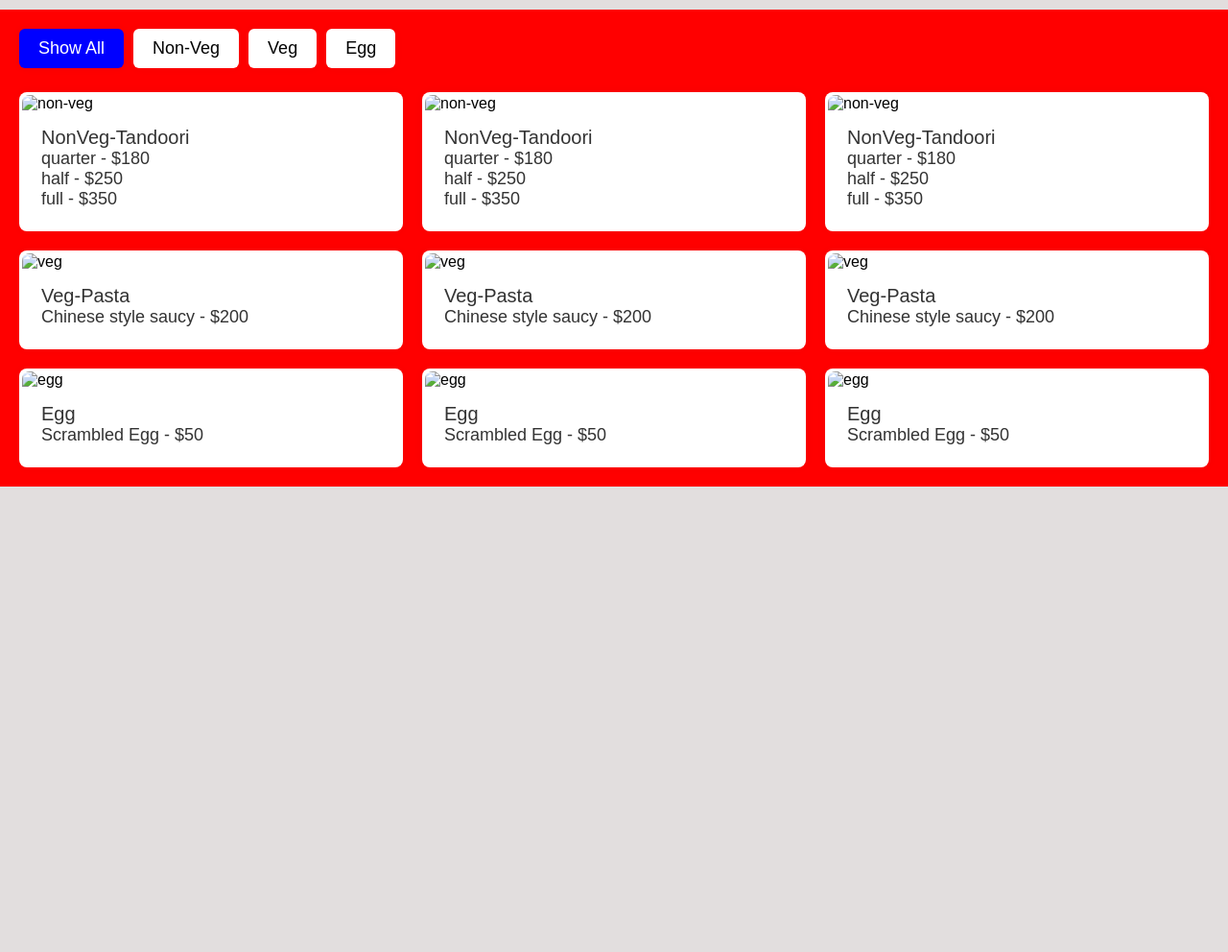
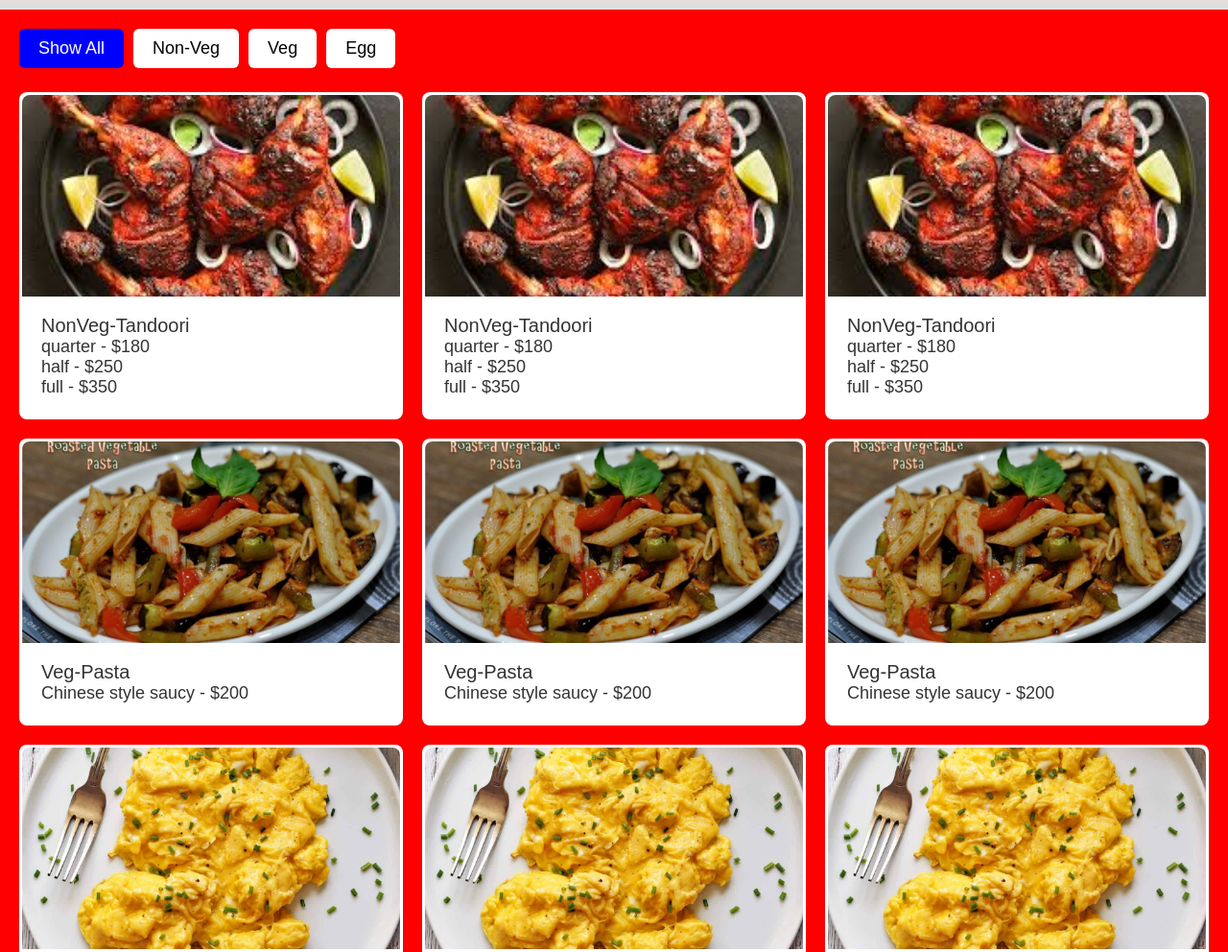
Before and after one commit to KHarish5544/harishnovin, a plain HTML site: page index.html in a window 1280 px wide. Shown: the top 992 px of the page at 96% size. Before the commit the page ends 810 px from the top, so only its background shows below. Drawn offline with Linux system fonts and the light colour scheme.

Commit message:
Update index.html

```diff
--- a/index.html
+++ b/index.html
@@ -19,7 +19,7 @@
         <!-- Images cards to be arranged-->
         <div class="filterable-cards">
             <div class="card" data-name="non-veg">
-                <img src="nonveg-tandoori.jpg" alt="non-veg">
+                <img src="t.jpeg" alt="non-veg">
                 <div class="card-body">
                     <h6 class="card-title">NonVeg-Tandoori</h6>
                     <p class="card-text">
@@ -30,7 +30,7 @@
             </div>
 
             <div class="card" data-name="non-veg">
-                <img src="nonveg-tandoori.jpg" alt="non-veg">
+                <img src="t.jpeg" alt="non-veg">
                 <div class="card-body">
                     <h6 class="card-title">NonVeg-Tandoori</h6>
                     <p class="card-text">
@@ -41,7 +41,7 @@
             </div>
 
             <div class="card" data-name="non-veg">
-                <img src="nonveg-tandoori.jpg" alt="non-veg">
+                <img src="t.jpeg" alt="non-veg">
                 <div class="card-body">
                     <h6 class="card-title">NonVeg-Tandoori</h6>
                     <p class="card-text">
@@ -53,7 +53,7 @@
 
 
             <div class="card" data-name="veg">
-                <img src="veg pasta.jpg" alt="veg">
+                <img src="veg.jpg" alt="veg">
                 <div class="card-body">
                     <h6 class="card-title">Veg-Pasta</h6>
                     <p class="card-text"> Chinese style saucy - $200</p>
@@ -62,7 +62,7 @@
 
 
             <div class="card" data-name="veg">
-                <img src="veg pasta.jpg" alt="veg">
+                <img src="veg.jpg" alt="veg">
                 <div class="card-body">
                     <h6 class="card-title">Veg-Pasta</h6>
                     <p class="card-text"> Chinese style saucy - $200</p>
@@ -70,7 +70,7 @@
             </div>
 
             <div class="card" data-name="veg">
-                <img src="veg pasta.jpg" alt="veg">
+                <img src="veg.jpg" alt="veg">
                 <div class="card-body">
                     <h6 class="card-title">Veg-Pasta</h6>
                     <p class="card-text"> Chinese style saucy - $200</p>
@@ -78,7 +78,7 @@
             </div>
 
             <div class="card" data-name="egg">
-                <img src="Egg.jpeg" alt="egg">
+                <img src="egg.jpg" alt="egg">
                 <div class="card-body">
                     <h6 class="card-title">Egg</h6>
                     <p class="card-text"> Scrambled Egg - $50</p>
@@ -86,7 +86,7 @@
             </div>
 
             <div class="card" data-name="egg">
-                <img src="Egg.jpeg" alt="egg">
+                <img src="egg.jpg" alt="egg">
                 <div class="card-body">
                     <h6 class="card-title">Egg</h6>
                     <p class="card-text"> Scrambled Egg - $50</p>
@@ -94,15 +94,12 @@
             </div>
 
             <div class="card" data-name="egg">
-                <img src="Egg.jpeg" alt="egg">
+                <img src="egg.jpg" alt="egg">
                 <div class="card-body">
                     <h6 class="card-title">Egg</h6>
                     <p class="card-text"> Scrambled Egg - $50</p>
                 </div>
             </div>
-
-
-
         </div>
     </div>
 </body>
```
